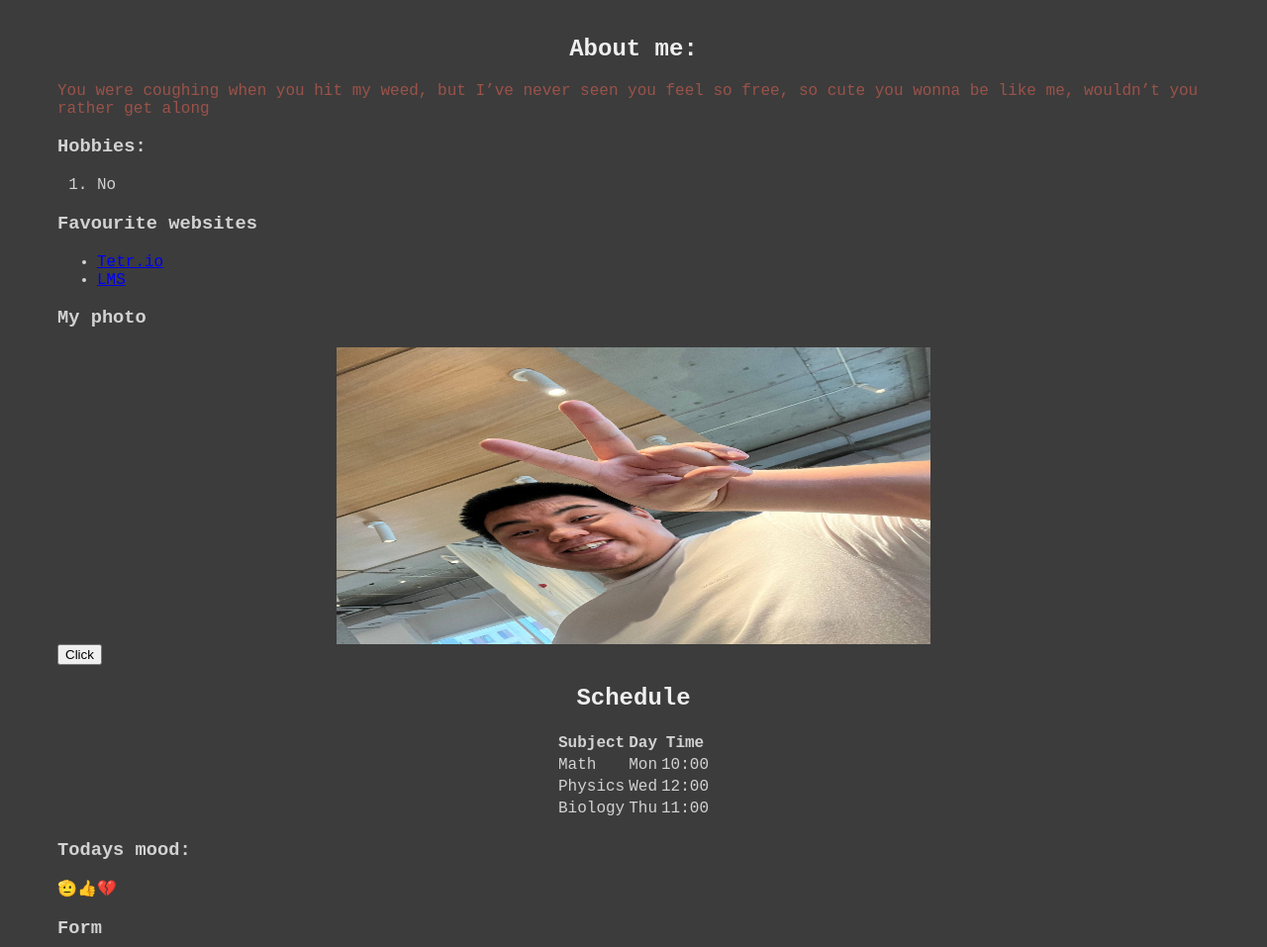
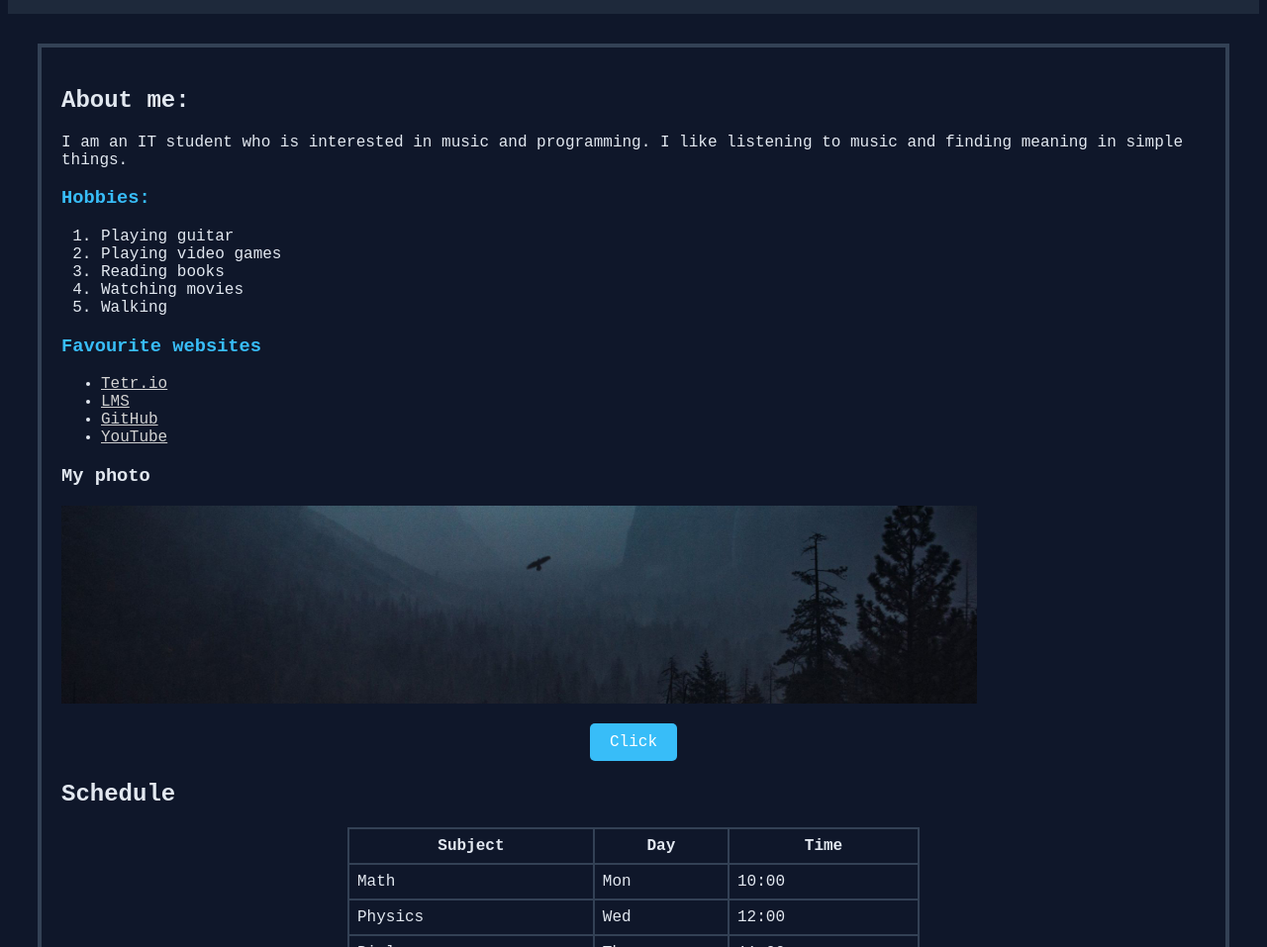
Before and after one commit to gloshf/Webpage, a plain HTML site: page index.html in a window 1280 px wide. Shown: the part 141-1098 px from the top of the page at 99% size. Drawn offline with Linux system fonts and the light colour scheme.

Commit message:
code optimization

```diff
--- a/index.html
+++ b/index.html
@@ -1,79 +1,118 @@
 <!DOCTYPE html>
 <html>
 <head>
-        <title>
-            First Webpage
-        </title>
+    <title>First Webpage</title>
 
     <link rel="stylesheet" href="style.css">
-        <link rel="icon" href="maki.jpg">
+    <link rel="icon" href="favicon.webp">
+
+    <style>
+
+    body {
+        color: #E2E8F0;
+        background-color: #0F172A;
+        font-family: 'Courier New', Courier, monospace;
+    }
+    </style>
+
 </head>
 
 <body>
 
     <div id="header">
-            <h1>Askhat Almadi</h1>
+        <h1 id="main-heading">Askhat Almadi</h1>
         <h2>Group: IT-2513</h2>
     </div>
 
     <div id="main">
+
         <h2>About me:</h2>
-            <p style="color: #9B5249;">You were coughing when you hit my weed, but I’ve never seen you feel so free, so cute you wonna be like me, wouldn’t you rather get along</p>
+        <p style="color: #94A3B8;">
+            <p>I am an IT student who is interested in music and programming. I like listening to music and finding meaning in simple things.</p>
+        </p>
 
-            <h3>Hobbies:</h3>
+        <h3 class="highlight">Hobbies:</h3>
         <ol>
-                <li>No</li>
+            <li>Playing guitar</li>
+            <li>Playing video games</li>
+            <li>Reading books</li>
+            <li>Watching movies</li>
+            <li>Walking</li>
         </ol>
 
-            <h3>Favourite websites</h3>
+        <h3 class="highlight">Favourite websites</h3>
         <ul>
-                <li><a href="https://tetr.io/">Tetr.io</a></li>
-                <li><a href="https://lms.astanait.edu.kz/">LMS</a></li>
+            <li>
+                <a href="https://tetr.io/" target="_blank">Tetr.io</a>
+            </li>
+            <li>
+                <a href="https://lms.astanait.edu.kz/" target="_blank">LMS</a>
+            </li>
+            <li>
+                <a href="https://github.com/" target="_blank">GitHub</a>
+            </li>
+            <li>
+                <a href="https://www.youtube.com/" target="_blank">YouTube</a>
+            </li>
         </ul>
 
         <h3>My photo</h3>
-            <img src="islamka.jpg" width="600" height="300">
+        <img src="photo.jpg">
 
-
-            <button>Click</button>
-
+        <button class="button">Click</button>
 
         <h2>Schedule</h2>
+
         <table>
             <tr>
-                    <th>Subject</th> <th>Day</th> <th>Time</th>
+                <th>Subject</th>
+                <th>Day</th>
+                <th>Time</th>
             </tr>
             <tr>
-                    <td>Math</td> <td>Mon</td> <td>10:00</td>
+                <td>Math</td>
+                <td>Mon</td>
+                <td>10:00</td>
             </tr>
             <tr>
-                    <td>Physics</td> <td>Wed</td> <td>12:00</td>
+                <td>Physics</td>
+                <td>Wed</td>
+                <td>12:00</td>
             </tr>
             <tr>
-                    <td>Biology</td> <td>Thu</td> <td>11:00</td>
+                <td>Biology</td>
+                <td>Thu</td>
+                <td>11:00</td>
             </tr>
         </table>
 
-            <h3>Todays mood:</h3>
+        <h3 style="padding-top: 15px;">Todays mood:</h3>
         <p>🫡👍💔</p>
 
+        <h3 style="text-align: center; padding-top: 10px;">Form</h3>
 
-            <h3>Form</h3>
-            <form >
+        <form>
             <p>Name:</p>
             <input type="text">
 
-                <p>Email</p>
+            <p>Email:</p>
             <input type="email">
 
-                <p>Favourite color</p>
+            <p>Favourite color:</p>
             <input type="color">
-                <button>Submit</button>
+
+            <button type="submit">Submit</button>
         </form>
+
+        <div class="box left">Left box</div>
+        <div class="box right">Right box</div>
+
+        <p class="clear-text">This text comes after the boxes.</p>
+
     </div>
 
     <div id="footer">
-
+        <p>My First Webpage</p>
     </div>
 </body>
 </html>
--- a/style.css
+++ b/style.css
@@ -1,45 +1,99 @@
-body{
-    color: #EFEFF0;
-    background-color: #3C3C3C;
-    font-family:'Courier New', Courier, monospace;
+h1 {
+    color: #94A3B8;
+    text-align: center;
+    font-size: 2rem;
 }
 
-h1, h2{
-    color: #EFEFF0;
+h2{
+    font-size: 1.5em;
+}
+
+#header {
+    background-color: #1E293B;
+    padding: 10px 0;
     text-align: center;
 }
 
-#header{
-    color:rgb(98, 17, 39);
-    background-color: #787878;
+#main-heading {
+    text-align: center;
 }
 
-#main{
-    color: #D2D2D2;
+#main {
+    color: #E2E8F0;
     margin: 30px;
-    border: 3px black;
+    border: 4px solid #334155;
     padding: 20px;
 }
 
-#footer{
-
+#footer {
+    background-color: #1E293B;
+    padding: 15px;
+    text-align: center;
 }
 
-table{
-    margin:auto;
+table {
+    margin: auto;
+    border-collapse: collapse;
+    width: 50%;
 }
 
-img{
-    display: block;
-    margin: auto;
+th, td {
+    border: 2px solid #334155;
+    padding: 8px;
 }
 
-form{
+img {
+    display: block;
+    width: 80%;
+    height: 200px;
+}
+
+a {
+    color: #D2D2D2;
+}
+
+a:visited {
+    color: #D2D2D2;
+}
+
+form {
     width: 300px;
     margin: auto;
     text-align: center;
 }
 
+.button {
+    background-color: #38BDF8;
+    color: white;
+    font-family: 'Courier New', Courier, monospace;
+    padding: 10px 20px;
+    border: none;
+    border-radius: 5px;
+    font-size: 16px;
+    cursor: pointer;
+    margin: 20px auto;
+    display: block;
+}
+
+.box {
+    width: 150px;
+    height: 100px;
+    padding: 10px;
+    border: 2px solid #334155;
+}
+
+.left {
+    float: left;
+}
+
+.right {
+    float: right;
+}
+
+.clear-text {
+    clear: both;
+}
+
 .highlight{
-    color: red;
+    color: #38BDF8;
 }
```
Also changed, not shown: favicon.webp (added), islamka.jpg (deleted), maki.jpg (deleted), photo.jpg (added). Lines whose indentation alone changed are shown as unchanged.
